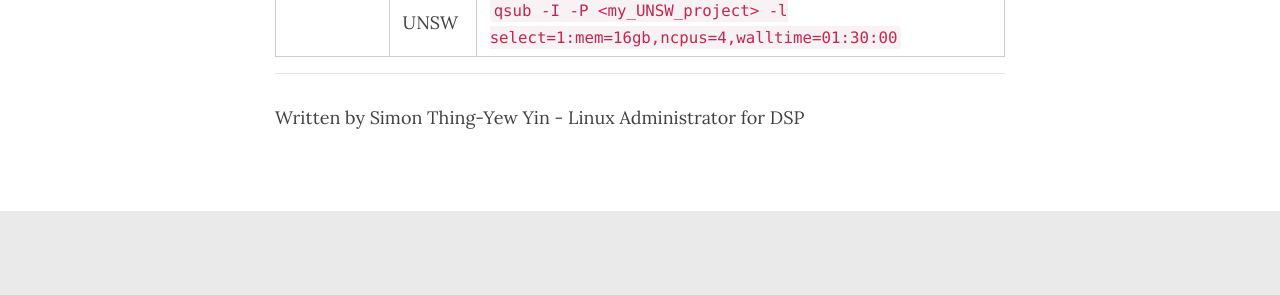
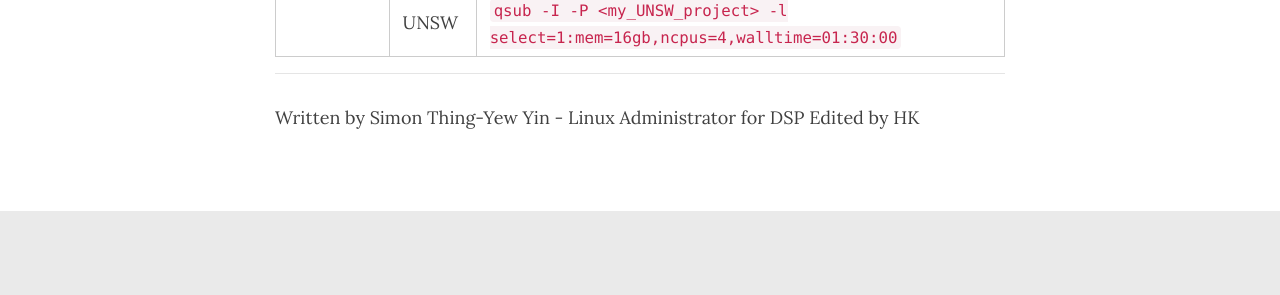
Before and after one commit to theheking/intro-to-command-line-hpc, a Jekyll site: the page built from practical_overview/7B_Different_HPC.md, in a window 1280 px wide and 900 px high, scrolled down 4249 px. Shown: the part 503-798 px from the top of the window. Built offline with Jekyll 4.4.1, drawn with Linux system fonts in a browser that asks for light colours; nearby versions of some CDN libraries; comment, search, counter and statistics services are not loaded.

Commit message:
Update 7B_Different_HPC.md

```diff
--- a/practical_overview/7B_Different_HPC.md
+++ b/practical_overview/7B_Different_HPC.md
@@ -143,3 +143,4 @@ Replace `<my_Garvan_project>`, `<my_UNSW_project>` and `<my_NCI_project>` as app
 -----
 
 Written by Simon Thing-Yew Yin - Linux Administrator for DSP
+Edited by HK
```
